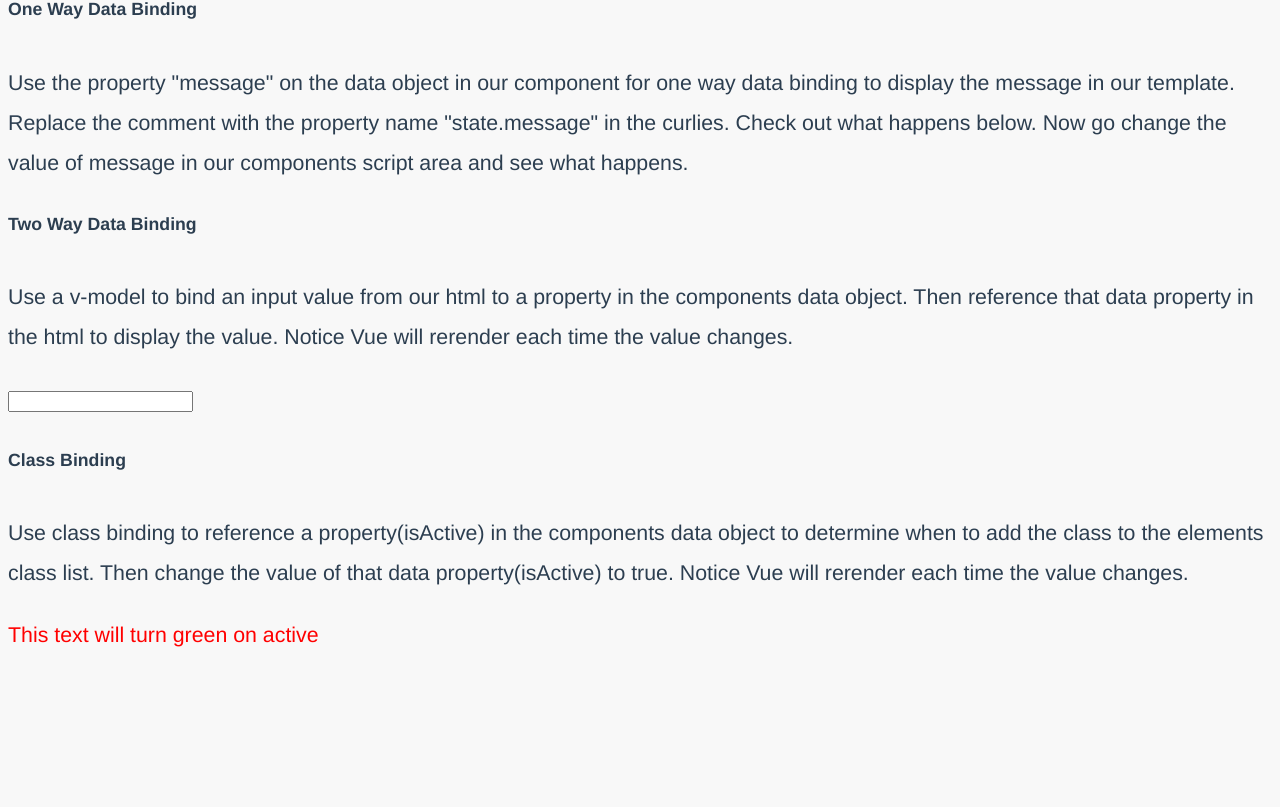
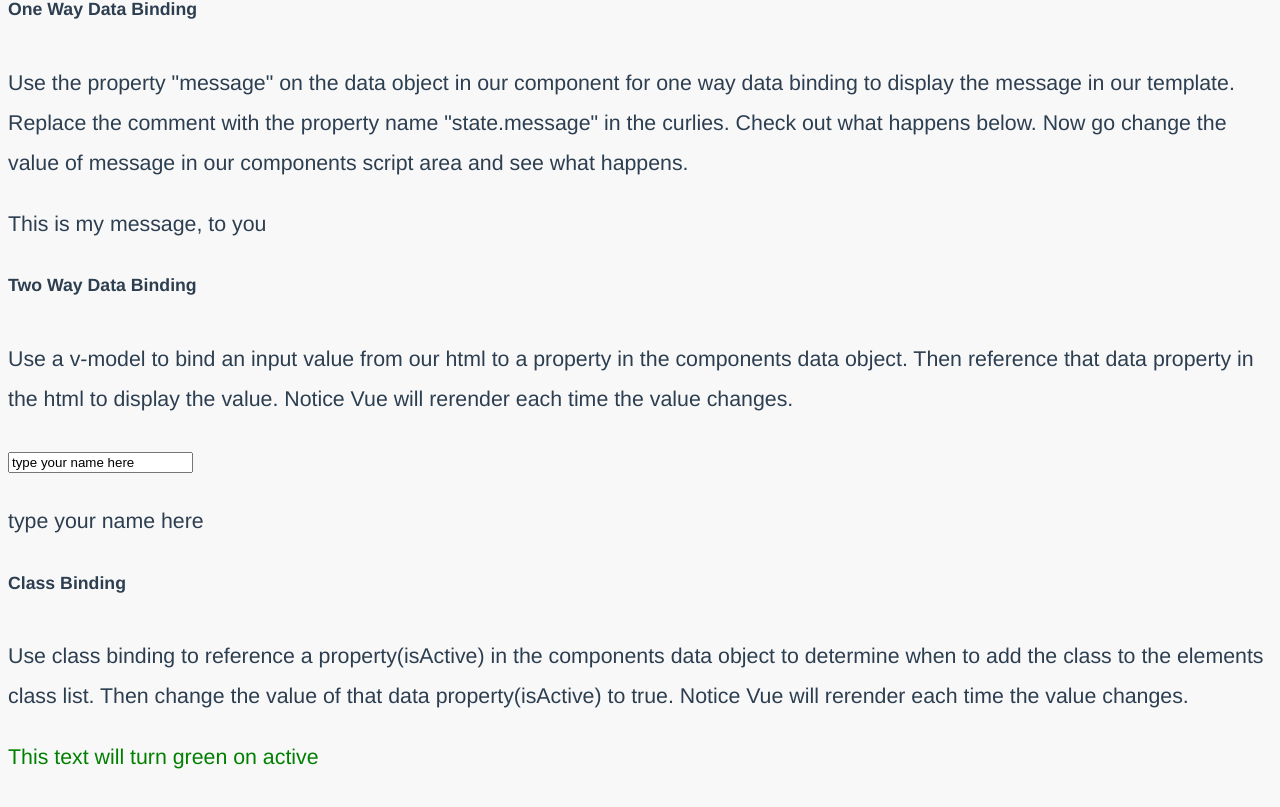
Before and after one commit to ElvisKurtovic/vue-playground, a Vue app: page /#/bindings in a window 1280 px wide. Shown: the part 4457-5264 px from the top of the page. Before the commit the page ends 5189 px from the top, so only its background shows below. Built offline with nearby package versions, Linux system fonts and the light colour scheme; what vue-prism would draw is missing.

Commit message:
bindings exercise complete

```diff
--- a/package.json
+++ b/package.json
@@ -3,7 +3,7 @@
   "version": "0.1.0",
   "private": true,
   "scripts": {
-    "serve": "vue-cli-service serve",
+    "serve": "vue-cli-service serve --open",
     "build": "vue-cli-service build"
   },
   "dependencies": {
--- a/src/components/BindingsExercise.vue
+++ b/src/components/BindingsExercise.vue
@@ -11,7 +11,7 @@
             Check out what happens below. Now go change the value of message in
             our components script area and see what happens.
           </p>
-          <p>{{}}</p>
+          <p>{{state.message}}</p>
         </div>
         <div class="border p-1">
           <h5>Two Way Data Binding</h5>
@@ -22,9 +22,9 @@
             value changes.
           </p>
           <!-- add a v-model to this input that will reference "myName" within the state object-->
-          <input />
+          <input v-model="state.myName">
           <!-- reference "myName" from the state -->
-          <p>{{}}</p>
+          <p>{{state.myName}}</p>
         </div>
         <div class="border p-1">
           <h5>Class Binding</h5>
@@ -37,7 +37,7 @@
           </p>
           <div class="red">
             <!-- add a class binding attribute to the p tag that references the state isActive value -->
-            <p>This text will turn green on active</p>
+            <p :class="{active: state.isActive}">This text will turn green on active</p>
           </div>
         </div>
       </div>
@@ -53,9 +53,10 @@ export default {
   setup() {
     const state = reactive({
       //create a property called myName and set its value to "type your name here"
-      message: "Super secret message here!",
+      myName: "type your name here",
+      message: "This is my message, to you",
       //change isActive to true
-      isActive: false,
+      isActive: true,
     });
     return { state };
   },
```
Also changed, not shown: 1 other file (tests, documents, lock files or other folders).
